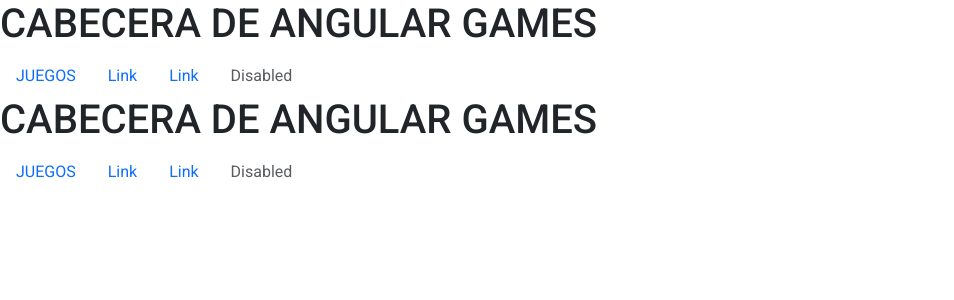
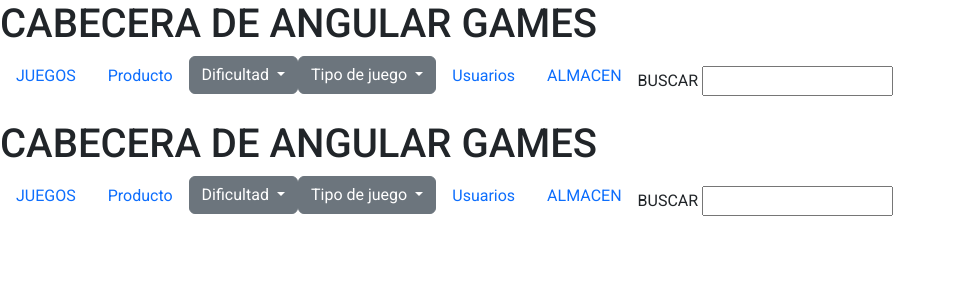
Before and after one commit to AngularGames/AngularGames, an Angular app in the folder AngularGames/: page /header in a window 1280 px wide. Shown: the top 300 px of the page, without its empty margins (0-954 px from the left). Built offline with nearby package versions, Linux system fonts and the light colour scheme.

Commit message:
barrasuperior componente

```diff
--- a/AngularGames/src/app/component/header/header.component.html
+++ b/AngularGames/src/app/component/header/header.component.html
@@ -4,14 +4,41 @@
     <a class="nav-link active" aria-current="page" href="todos">JUEGOS</a>
   </li>
   <li class="nav-item">
-    <a class="nav-link" href="producto">Link</a>
+    <a class="nav-link" href="producto">Producto</a>
   </li>
   <li class="nav-item">
-    <a class="nav-link" href="#">Link</a>
+    <a class="btn btn-secondary dropdown-toggle" href="#" role="button" data-bs-toggle="dropdown" aria-expanded="false">
+      Dificultad
+    </a>
+    <ul class="dropdown-menu">
+      <li><a class="dropdown-item" href="#">Dificultad baja</a></li>
+      <li><a class="dropdown-item" href="#">Dificultad media</a></li>
+      <li><a class="dropdown-item" href="#">Dificultad alta</a></li>
+      <li><a class="dropdown-item" href="#">...</a></li>
+    </ul>
+</li>
+<li class="nav-item">
+      <a class="btn btn-secondary dropdown-toggle" href="#" role="button" data-bs-toggle="dropdown" aria-expanded="false">
+        Tipo de juego
+      </a>
+      <ul class="dropdown-menu">
+        <li><a class="dropdown-item" href="#">Estrategia</a></li>
+        <li><a class="dropdown-item" href="#">Abstracto</a></li>
+        <li><a class="dropdown-item" href="#">Familiar</a></li>
+        <li><a class="dropdown-item" href="#">...</a></li>
+      </ul>
   </li>
   <li class="nav-item">
-    <a class="nav-link disabled" href="#" tabindex="-1" aria-disabled="true">Disabled</a>
+    <a class="nav-link" href="usuarios">Usuarios</a>
   </li>
+  <li class="nav-item">
+    <a class="nav-link" href="almacen">ALMACEN</a>
+  </li>
+
+  <li style="align-self: flex-end;" class="nav-item">
+    BUSCAR <input type="search">
+  </li>
+
 </ul>
-
+<br>
 <router-outlet></router-outlet>
```
